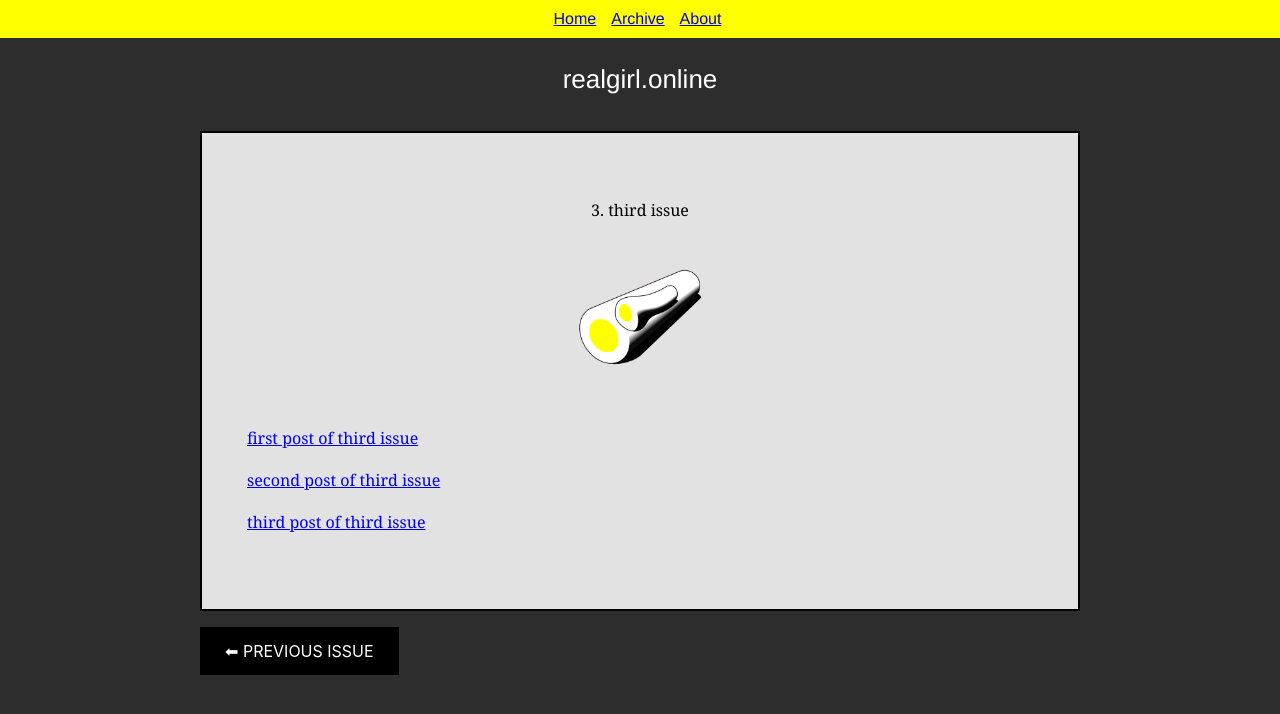
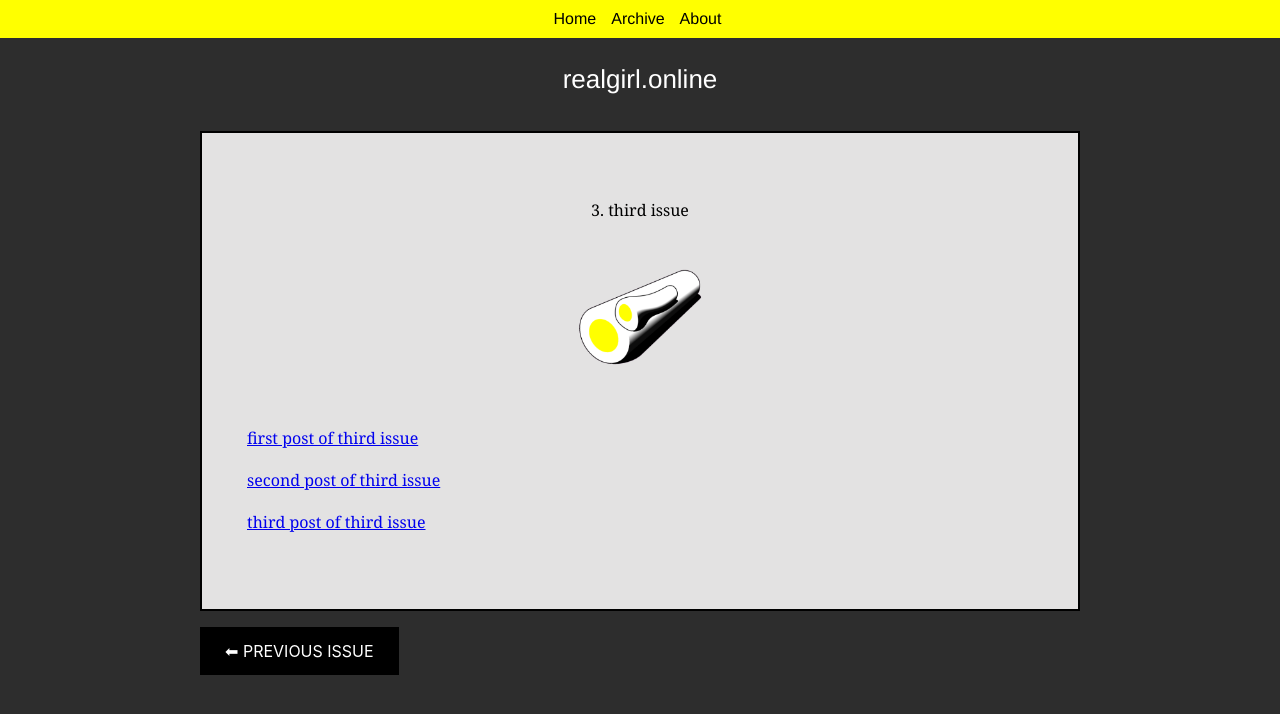
Before and after one commit to abbymachines/realgirl_online, a React (Create React App) app: page / in a window 1280 px wide. Shown: the top 714 px of the page. Built offline with nearby package versions, Linux system fonts and the light colour scheme.

Commit message:
style main nav links

```diff
--- a/src/Layout.css
+++ b/src/Layout.css
@@ -10,6 +10,15 @@ ul.Nav-list {
     margin: 0;
 }
 
+ul.Nav-list a {
+    text-decoration: none;
+    color: black;
+}
+
+ul.Nav-list a:hover {
+    background-color: red;
+}
+
 .Homepage-link {
     text-decoration: none;
     color: white;
```
